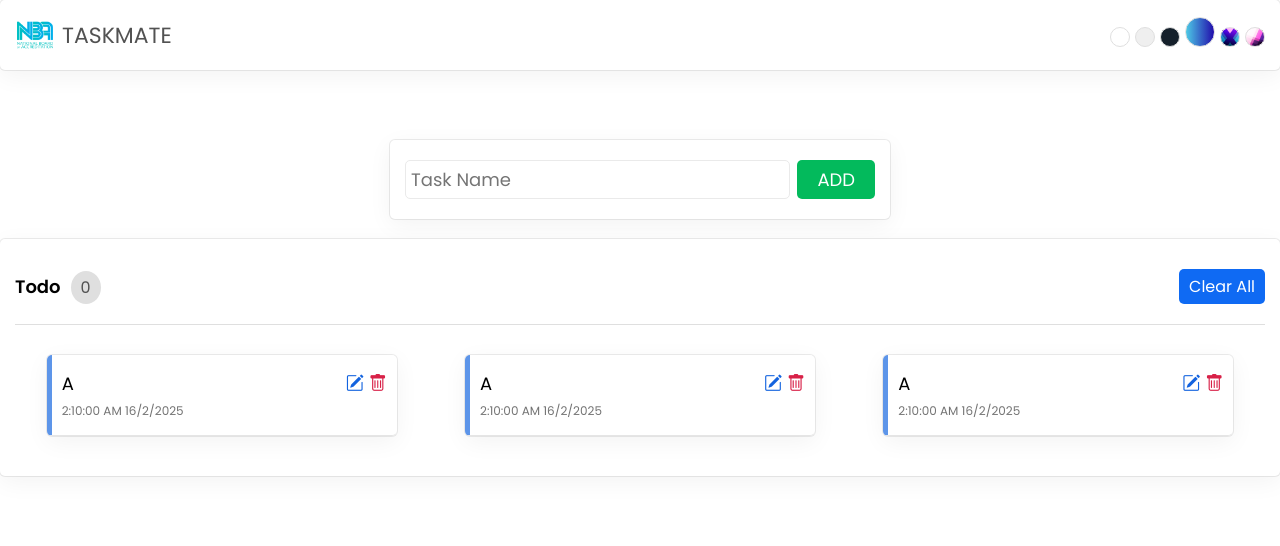
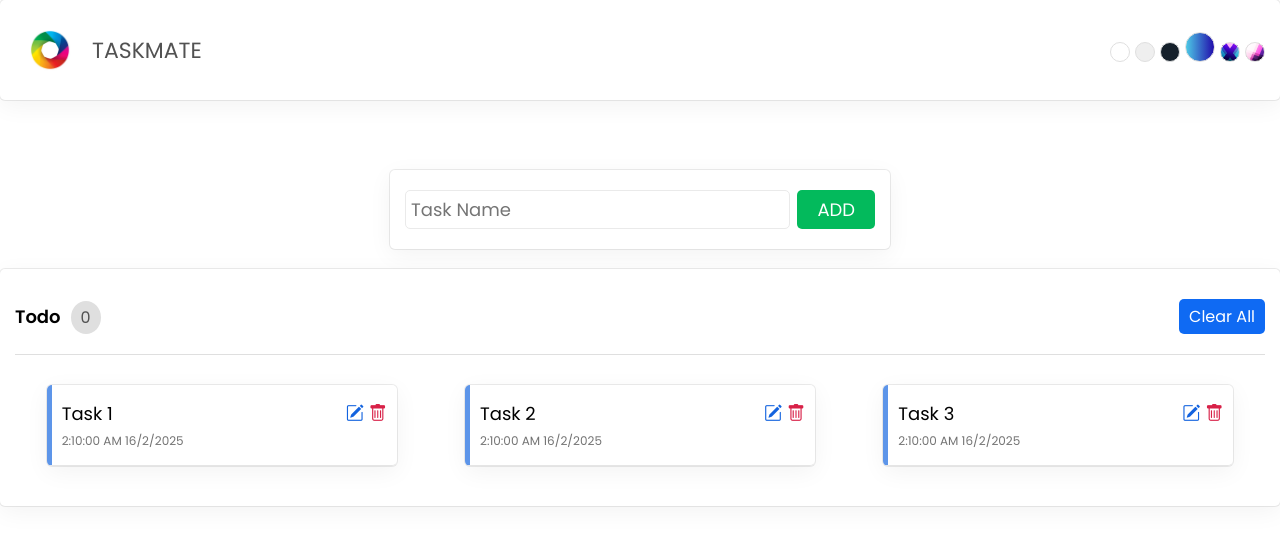
Before and after one commit to KEERTHIAANAND/Taskmate-Project, a React (Create React App) app: page / in a window 1280 px wide. Shown: the top 546 px of the page. Built offline with nearby package versions, Linux system fonts and the light colour scheme.

Commit message:
logo changed

```diff
--- a/src/App.css
+++ b/src/App.css
@@ -27,7 +27,7 @@ header .logo{
 }
 
 header .logo img{
-  max-width: 40px;
+  max-width: 70px;
   cursor: pointer;
 }
 
--- a/src/components/Header.js
+++ b/src/components/Header.js
@@ -1,4 +1,4 @@
-import Logo from "../assets/nba logo.png";
+import Logo from "../assets/new logo.jpg";
 
 export const Header = () => {
   return (
--- a/src/components/ShowTask.js
+++ b/src/components/ShowTask.js
@@ -1,8 +1,8 @@
 export const ShowTask = () => {
   const tasks=[
     {id:1000, Name: "Task 1", time: "2:10:00 AM 16/2/2025"},
-    {id:1000, Name: "Task 1", time: "2:10:00 AM 16/2/2025"},
-    {id:1000, Name: "Task 1", time: "2:10:00 AM 16/2/2025"},
+    {id:1000, Name: "Task 2", time: "2:10:00 AM 16/2/2025"},
+    {id:1000, Name: "Task 3", time: "2:10:00 AM 16/2/2025"},
   ]
   return (
     <section className="showTask">
@@ -17,7 +17,7 @@ export const ShowTask = () => {
           {tasks.map((task) => (
             <li>
             <p>
-              <span className="name">{task.name} A</span>
+              <span className="name">{task.Name}</span>
               <span className="time">{task.time}</span>
             </p>
             <i className="bi bi-pencil-square"></i>
```
Also changed, not shown: src/assets/new logo.jpg (added).
